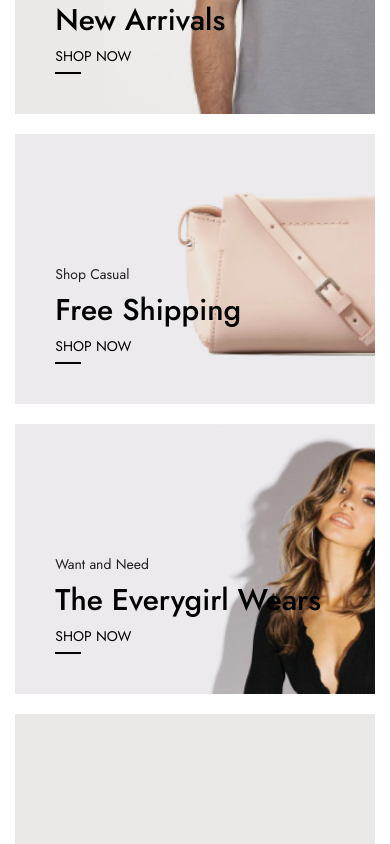
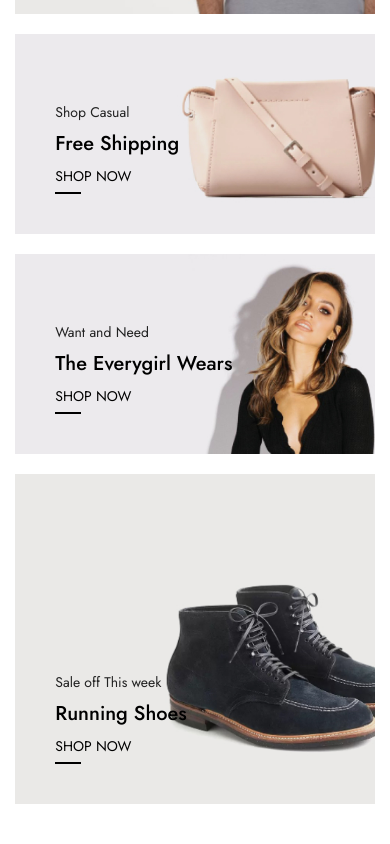
Before and after one commit to twahidulislamdev/uomo, a React (Vite) app: page / in a window 390 px wide. Shown: the part 1740-2584 px from the top of the page. Built offline with nearby package versions, Linux system fonts and the light colour scheme.

Commit message:
refactor Collection component for improved layout; adjust heights and text sizes for better presentation

```diff
--- a/src/components/layouts/Collection.jsx
+++ b/src/components/layouts/Collection.jsx
@@ -16,11 +16,11 @@ const Collection = () => {
               className="w-[96%] lg:w-[49%] m-auto lg:m-0 h-full space-y-5"
             >
               {/* Left Card One Start  */}
-              <div className="w-full h-[430px] bg-[url(/src/assets/collectionOne.jpg)] bg-cover bg-center bg-no-repeat relative">
+              <div className="w-full h-[330px] lg:h-[430px] bg-[url(/src/assets/collectionOne.jpg)] bg-cover bg-center bg-no-repeat relative">
                 <div className="p-5 absolute left-5 bottom-5 ">
                   <p className="text-sm text-mainColor">Basic Collection</p>
                   <Heading
-                    className={"text-3xl font-medium pt-2"}
+                    className={"text-xl lg:text-3xl font-medium pt-2"}
                     txt={"New Arrivals"}
                     as={"h3"}
                   />
@@ -37,11 +37,11 @@ const Collection = () => {
               {/* Left Card One End  */}
 
               {/* Left Card Two Start  */}
-              <div className="w-full h-[270px] bg-[url(/src/assets/collectionThree.jpg)] bg-cover bg-center bg-no-repeat relative">
+              <div className="w-full h-[200px] lg:h-[270px] bg-[url(/src/assets/collectionThree.jpg)] bg-cover bg-center bg-no-repeat relative">
                 <div className="p-5 absolute left-5 bottom-5 ">
                   <p className="text-sm text-mainColor">Shop Casual</p>
                   <Heading
-                    className={"text-3xl font-medium pt-2"}
+                    className={"text-xl lg:text-3xl font-medium pt-2"}
                     txt={"Free Shipping"}
                     as={"h3"}
                   />
@@ -59,11 +59,11 @@ const Collection = () => {
             </div>
             <div className="w-[96%] lg:w-[49%] m-auto lg:m-0 h-full space-y-5">
               {/* Right Card Two Start  */}
-              <div className="w-full h-[270px] bg-[url(/src/assets/collectionTwo.jpg)] bg-cover bg-center bg-no-repeat relative">
+              <div className="w-full h-[200px] lg:h-[270px] bg-[url(/src/assets/collectionTwo.jpg)] bg-cover bg-center bg-no-repeat relative">
                 <div className="p-5 absolute left-5 bottom-5 ">
                   <p className="text-sm text-mainColor">Want and Need</p>
                   <Heading
-                    className={"text-3xl font-medium pt-2"}
+                    className={"text-xl lg:text-3xl font-medium pt-2"}
                     txt={"The Everygirl Wears"}
                     as={"h3"}
                   />
@@ -79,11 +79,11 @@ const Collection = () => {
               </div>
               {/* Right Card Two End  */}
               {/* Right Card One Start  */}
-              <div className="w-full h-[430px] bg-[url(/src/assets/collectionFour.jpg)] bg-cover bg-center bg-no-repeat relative">
+              <div className="w-full h-[330px] lg:h-[430px]  bg-[url(/src/assets/collectionFour.jpg)] bg-cover bg-center bg-no-repeat relative">
                 <div className="p-5 absolute left-5 bottom-5 ">
                   <p className="text-sm text-mainColor">Sale off This week</p>
                   <Heading
-                    className={"text-3xl font-medium pt-2"}
+                    className={"text-xl lg:text-3xl font-medium pt-2"}
                     txt={"Running Shoes"}
                     as={"h3"}
                   />
```
